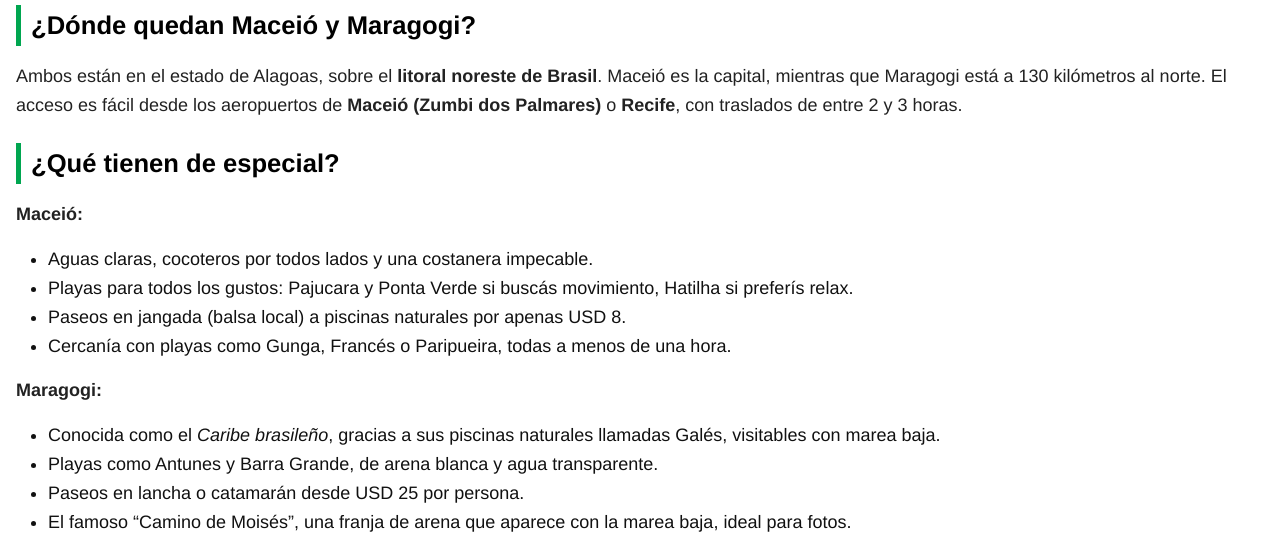
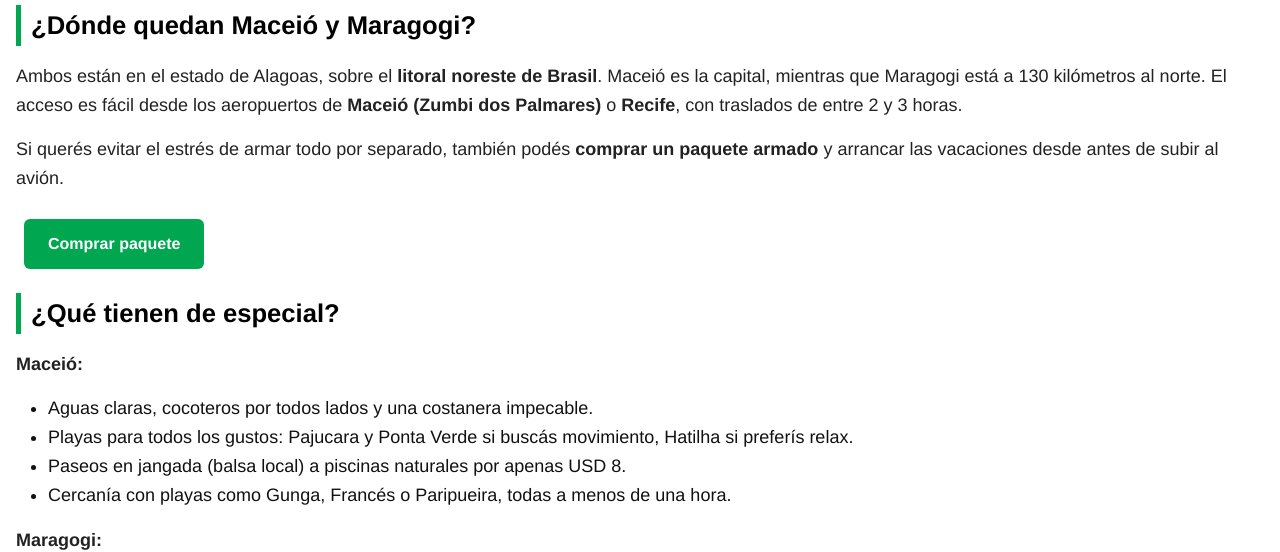
Before and after one commit to santimaestri/Alagoas, a plain HTML site: page index.html in a window 1280 px wide. Shown: the part 1180-1732 px from the top of the page. Drawn offline with Linux system fonts and the light colour scheme.

Commit message:
update packages

```diff
--- a/index.html
+++ b/index.html
@@ -24,6 +24,11 @@
 <h2>¿Dónde quedan Maceió y Maragogi?</h2>
 
 <p>Ambos están en el estado de Alagoas, sobre el <strong>litoral noreste de Brasil</strong>. Maceió es la capital, mientras que Maragogi está a 130 kilómetros al norte. El acceso es fácil desde los aeropuertos de <strong>Maceió (Zumbi dos Palmares)</strong> o <strong>Recife</strong>, con traslados de entre 2 y 3 horas.</p>
+
+<p>Si querés evitar el estrés de armar todo por separado, también podés <strong>comprar un paquete armado</strong> y arrancar las vacaciones desde antes de subir al avión.</p>
+
+<a href="https://reviu.short.gy/paquetesmaceiomaragogi" target="_blank" class="boton" style="margin-left: 1.5rem;">Comprar paquete</a>
+
 
 <h2>¿Qué tienen de especial?</h2>
 
```
